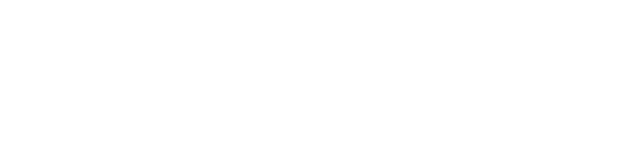
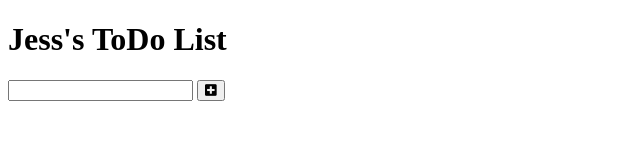
Before and after one commit to jessicahuynh19/TD, a plain HTML site: page index.html in a window 1280 px wide. Shown: the whole page, without its empty margins (0-640 px from the left). Drawn offline with Linux system fonts and the light colour scheme.

Commit message:
creating a form

```diff
--- a/index.html
+++ b/index.html
@@ -9,6 +9,17 @@
     <title>Todo List</title>
 </head>
 <body>
+    <header>
+        <h1>Jess's ToDo List</h1>
+    </header>
+    <form>
+        <input type="text" class="todo-input">
+        <button class="todo-button" type="submit">
+             <i class="fas fa-plus-square"></i>
+        </button>
+    </form>
+
+
 
 
 
```
